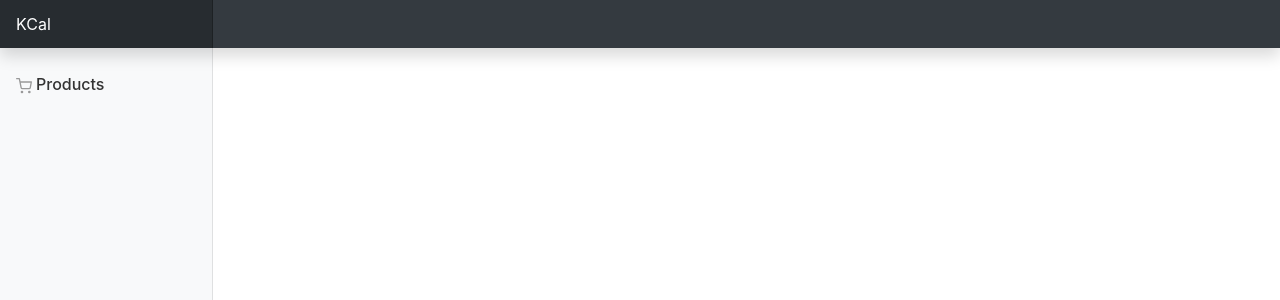
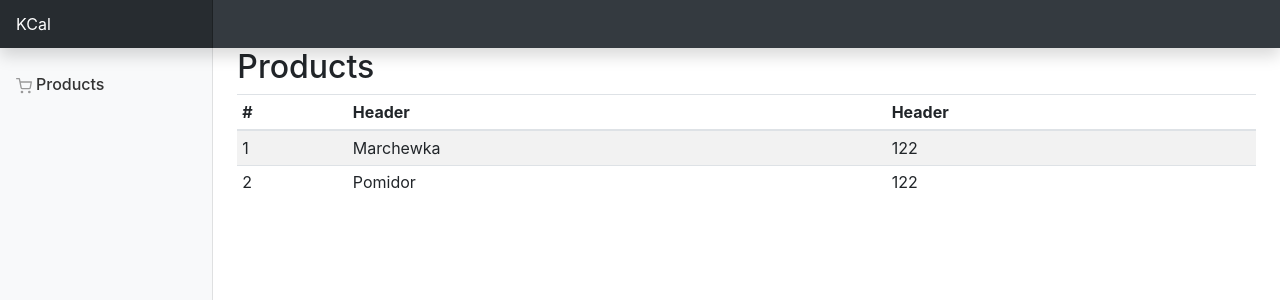
Before and after one commit to andrejczyn/kcal-frontend, a React app: page / in a window 1280 px wide. Shown: the top 300 px of the page. Built offline with nearby package versions, Linux system fonts and the light colour scheme; the HTML template or start-up script is replaced by a standard one.

Commit message:
product list

```diff
--- a/package.json
+++ b/package.json
@@ -8,6 +8,8 @@
     "build": "webpack"
   },
   "dependencies": {
+    "@types/bluebird": "^3.5.32",
+    "@types/core-js": "0.9.36",
     "@types/lodash": "^4.14.161",
     "@types/react": "^16.9.51",
     "@types/react-dom": "^16.9.8",
--- a/src/components/App.tsx
+++ b/src/components/App.tsx
@@ -1,8 +1,14 @@
-import {Component} from 'react';
+import {Component, PureComponent} from 'react';
 import * as React from "react";
 import {Form} from "./Form";
+import Products from "./products/Products";
+import Services from "../services/Services";
 
-export default class App extends Component {
+interface AppProps {
+    services: Services
+}
+
+export default class App extends PureComponent<AppProps> {
     render() {
         return (
             <>
@@ -12,7 +18,7 @@ export default class App extends Component {
                 </div>
                 <div className="container-fluid">
                     <div className="row">
-                        <div className="col-md-3 col-lg-2 d-md-block bg-light sidebar collapse">
+                        <nav className="col-md-3 col-lg-2 d-md-block bg-light sidebar collapse">
                             <div className="sidebar-sticky pt-3">
                                 <ul className="nav flex-column">
                                     <li className="nav-item">
@@ -36,7 +42,10 @@ export default class App extends Component {
                                     </li>
                                 </ul>
                             </div>
-                        </div>
+                        </nav>
+                        <main className="col-md-9 ml-sm-auto col-lg-10 px-md-4">
+                            <Products service={this.props.services.productsService}/>
+                        </main>
                     </div>
                 </div>
             </>)
--- /dev/null
+++ b/src/components/products/Products.tsx
@@ -0,0 +1,67 @@
+import {PureComponent} from "react";
+import * as React from "react";
+import {Product, ProductsService} from "../../services/Services";
+
+interface ProductsProps {
+    service: ProductsService
+}
+
+interface ProductsState {
+    products: Array<Product>
+    loading: boolean
+}
+
+export default class Products extends PureComponent<ProductsProps, ProductsState> {
+
+
+    constructor(props: ProductsProps, context: any) {
+        super(props, context);
+        this.state = {
+            products: [],
+            loading: true
+        }
+
+
+        props.service.products().then(
+            (products) => {
+                console.log("test");
+                this.setState({
+                    products: products.products,
+                    loading: false
+                })
+            }
+        )
+    }
+
+    render() {
+        const products = this.state.products.map((it) => {
+            console.log(it);
+                return (<tr>
+                    <td>{it.id}</td>
+                    <td>{it.name}</td>
+                    <td>{it.calories}</td>
+                </tr>)
+            }
+        )
+
+        return (
+            <>
+                <h2>Products</h2>
+                <div className="table-responsive">
+                    <table className="table table-striped table-sm">
+                        <thead>
+                        <tr>
+                            <th>#</th>
+                            <th>Header</th>
+                            <th>Header</th>
+                        </tr>
+                        </thead>
+                        <tbody>
+                        {products}
+                        </tbody>
+                    </table>
+                </div>
+            </>
+        );
+    }
+}
--- a/src/index.tsx
+++ b/src/index.tsx
@@ -5,4 +5,6 @@ import * as React from "react";
 import * as ReactDOM from "react-dom";
 import 'bootstrap/dist/css/bootstrap.css'
 import './style.css'
-ReactDOM.render(<App />, document.body)
+import Services from "./services/Services";
+
+ReactDOM.render(<App services={new Services()}/>, document.body)
--- /dev/null
+++ b/src/services/Services.ts
@@ -0,0 +1,34 @@
+export default class Services {
+    productsService = new ProductsService()
+}
+
+export class ProductsService {
+    products(): Promise<Products> {
+        return new Promise<Products>((resolve) => {
+            resolve({
+                products: [
+                    {
+                        id: "1",
+                        name: "Marchewka",
+                        calories: 122
+                    },
+                    {
+                        id: "2",
+                        name: "Pomidor",
+                        calories: 122
+                    }
+                ]
+            })
+        })
+    }
+}
+
+export interface Products {
+    products: Array<Product>
+}
+
+export interface Product {
+    id: string,
+    name: string,
+    calories: number
+}
```
Also changed, not shown: 2 other files (tests, documents, lock files or other folders).
